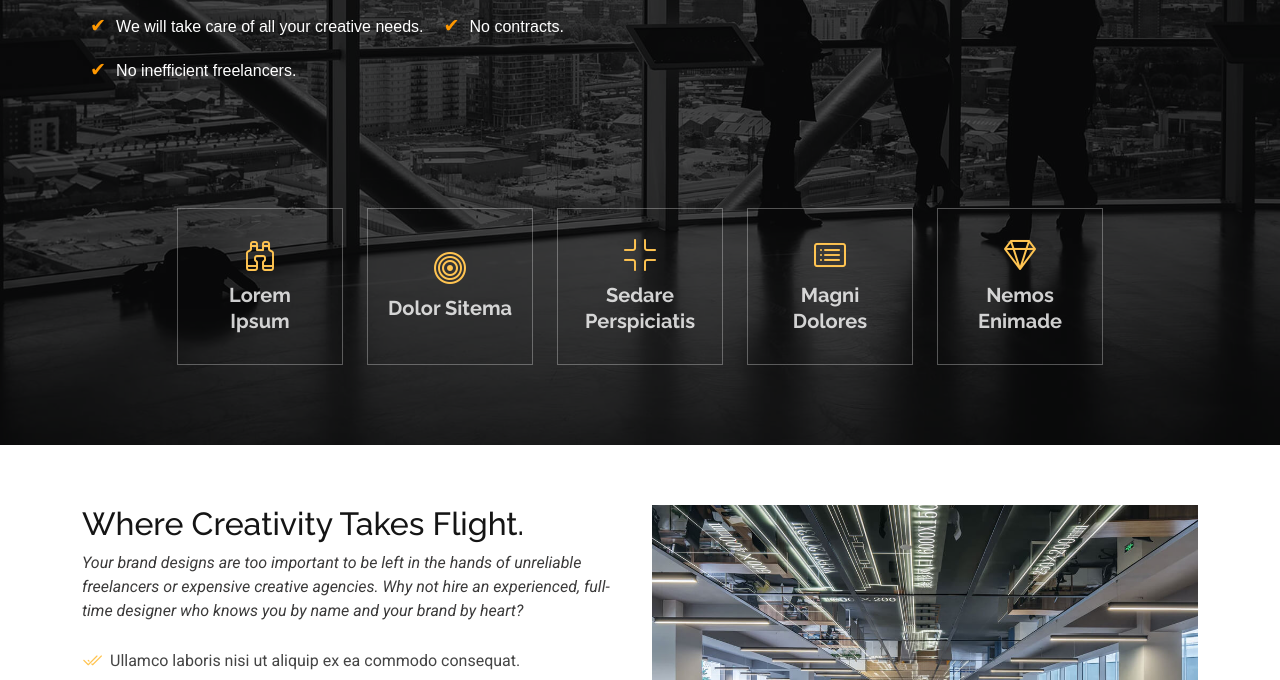
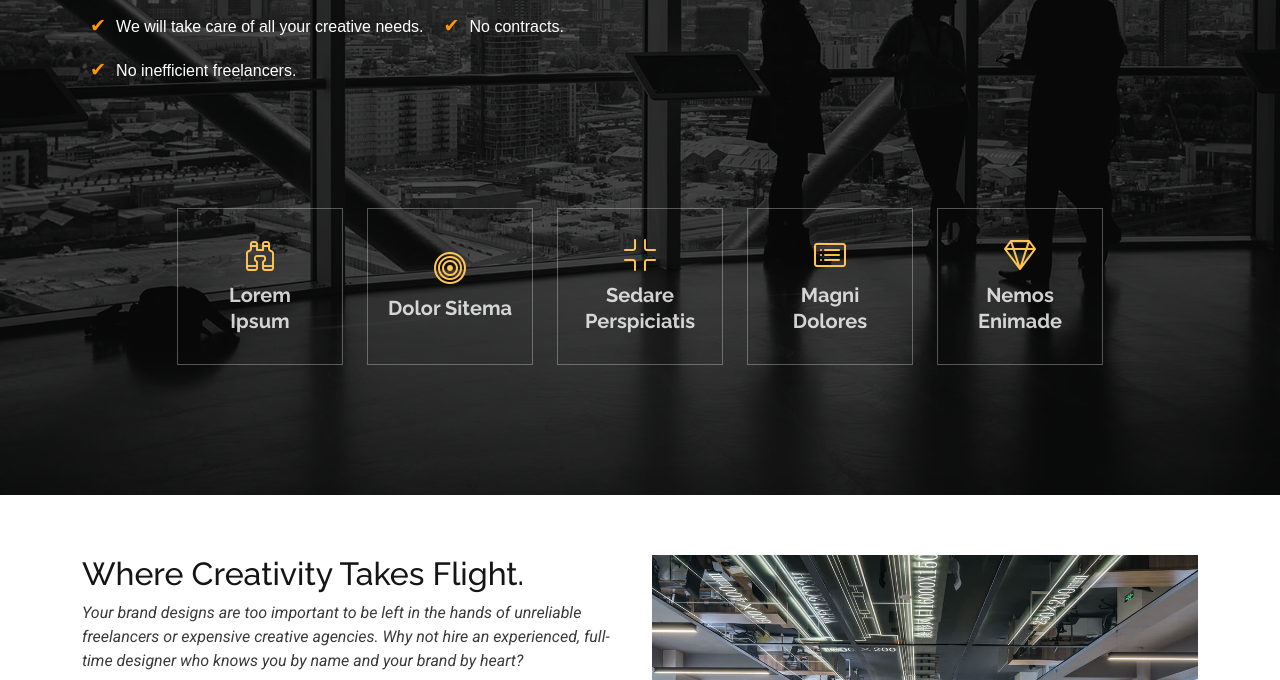
Before and after one commit to Gaurav18199/Duck_Criative.github.io, a plain HTML site: page Gp.html in a window 1280 px wide. Shown: the part 503-1183 px from the top of the page. Drawn offline with Linux system fonts and the light colour scheme.

Commit message:
Update main.css

```diff
--- a/css/main.css
+++ b/css/main.css
@@ -828,7 +828,7 @@ section,
   width: 100%;
   min-height: 100vh;
   position: relative;
-  padding: 200px 0 80px 0;
+  padding: 200px 0 130px 0;
   display: flex;
   align-items: center;
   justify-content: center;
```
